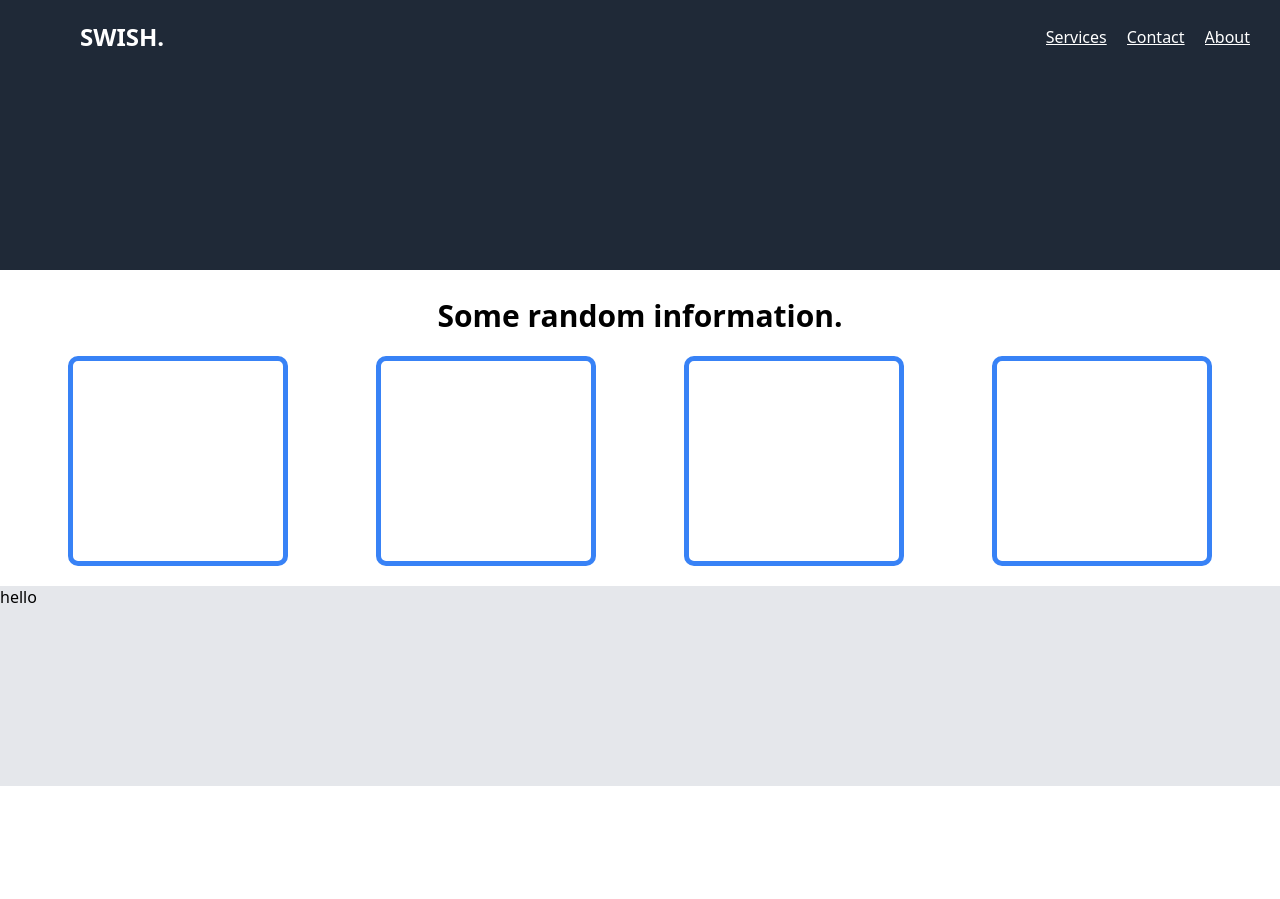
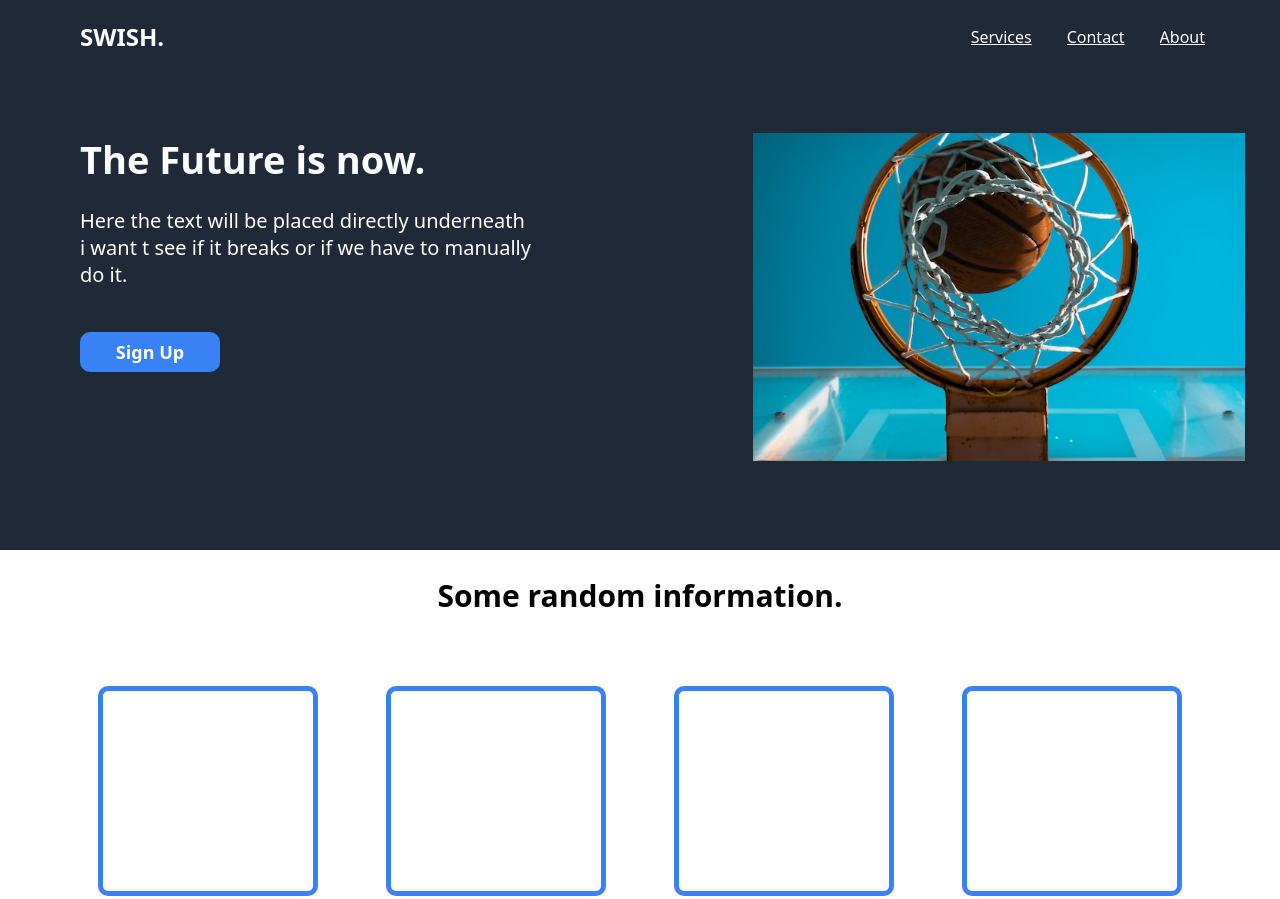
Before and after one commit to kaine223/Landing-Page, a plain HTML site: page index.html in a window 1280 px wide. Shown: the top 899 px of the page. Before the commit the page ends 800 px from the top, so only its background shows below. Drawn offline with Linux system fonts and the light colour scheme.

Commit message:
added final elements to landing page

```diff
--- a/index.html
+++ b/index.html
@@ -19,6 +19,24 @@
             </div>
 
             </nav>
+            <div class="header-info">
+                <div>
+                <h1 id="future">The Future is now.</h1>
+                <br>
+                <p style="font-size: 20px;">Here the text will be placed directly underneath <br>i want t
+                    see if it breaks or if we have to manually do it.
+                </p>
+                <br>
+                <br>
+                <button>Sign Up</button>
+            </div>
+                <img id="swish-logo" src="/images/swish.jpg">
+
+
+
+
+
+            </div>
         </header>
     </div>
     <h1 id="random">Some random information.</h1>
@@ -46,7 +64,17 @@
 </div>
 <!--div for mid-section end-->
 <div class="quote-section">
-<p>hello</p>
+<p id="quote">This is an inspiring quote, or a testimonial from a customer. Maybe it's just filling up space, or maybe people will actually read it. Who knows? All I know
+    is that it looks nice.</p>
 </div>
+<div class="call-to">
+    <div id="ctb">
+
+    </div>
+
+</div>
+<footer class="footer">
+<p id="footer-text">Copyright © kaine223 </p>
+</footer>
 </body>
 </html>
--- a/style.css
+++ b/style.css
@@ -9,8 +9,11 @@
 .header{
     padding-top: 20px;
     background-color: #1F2937;
-    height: 250px;
+    height: 450px;
     margin-bottom:25px;
+    padding-bottom: 80px;
+    padding-right: 35px;
+    overflow: hidden;
 
 
 
@@ -33,6 +36,7 @@
     position: relative;
     align-items: center;
     flex:1;
+    padding: 50px;
 
 
 
@@ -51,7 +55,15 @@
 }
 .quote-section{
     background-color: #E5E7EB;
-    height: 200px
+    height: 385px
+}
+#quote{
+    text-align: center;
+    padding:50px;
+    font-size: 36px;
+    font-style:  light italic;
+    color: #1F2937;
+
 }
 
 nav{
@@ -64,13 +76,13 @@ align-items: center;
     display: flex;
     flex-wrap: wrap;
     flex-direction: row;
-    column-gap: 20px;
+    column-gap: 35px;
     row-gap: 100px;
     flex: 1;
     justify-content: flex-end;
     font-family: system-ui, 'Segoe UI', Roboto, Oxygen, Ubuntu, Cantarell, 'Open Sans', 'Helvetica Neue', sans-serif;
     color: white;
-    padding-right: 30px;
+    padding-right: 40px;
 
 
 }
@@ -81,3 +93,66 @@ a{
     padding-left: 80px;
     color: white;
 }
+.header-info{
+    display: flex;
+    margin-top: 80px;
+    padding-left: 80px;
+    color: white;
+    width:fit-content;
+    justify-content: space-evenly;
+}
+#swish-logo{
+    width: 45%;
+
+    margin-left: 200px;
+
+
+}
+#future{
+    font-size: 38px;
+    align-items:end;
+
+}
+button{
+    border: 20px blue;
+    border-radius: 10px;
+    width:140px;
+    height:40px;
+    background-color:#3882F6 ;
+    color:white;
+    font-weight: bold;
+    font-size: 18px;
+
+
+}
+.call-to{
+    background-color: white;
+    height: 200px
+}
+#ctb{
+    background-color: #3882F6;
+
+    width: auto;
+    text-align: center;
+    margin-top: 50px;
+    margin-left: 50px;
+    margin-right:50px;
+    padding:50px;
+
+
+
+
+}
+.footer{
+        padding-top: 20px;
+        background-color: #1F2937;
+        height: 50px;
+
+
+        padding-right: 35px;
+        overflow: hidden;
+}
+#footer-text{
+    color:white;
+    text-align: center;
+}
```
Also changed, not shown: images/swish.jpg (added).
